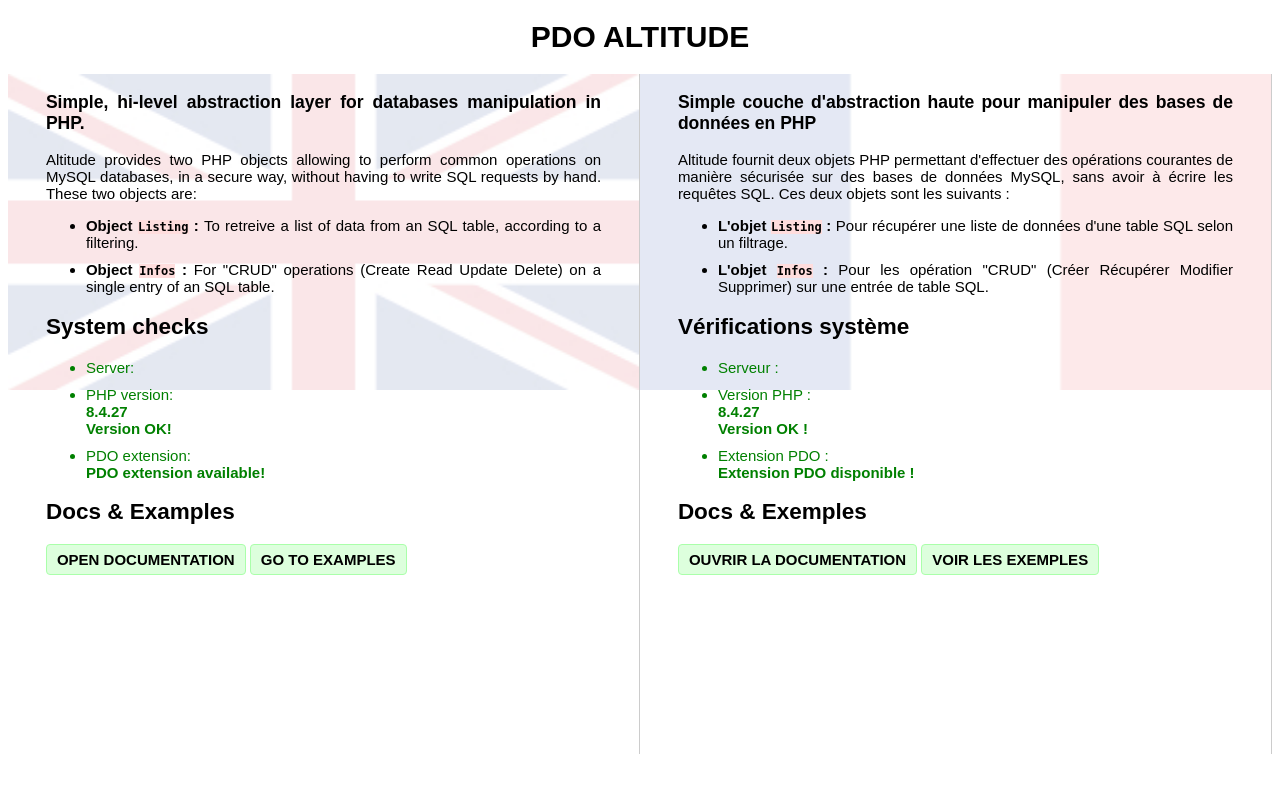
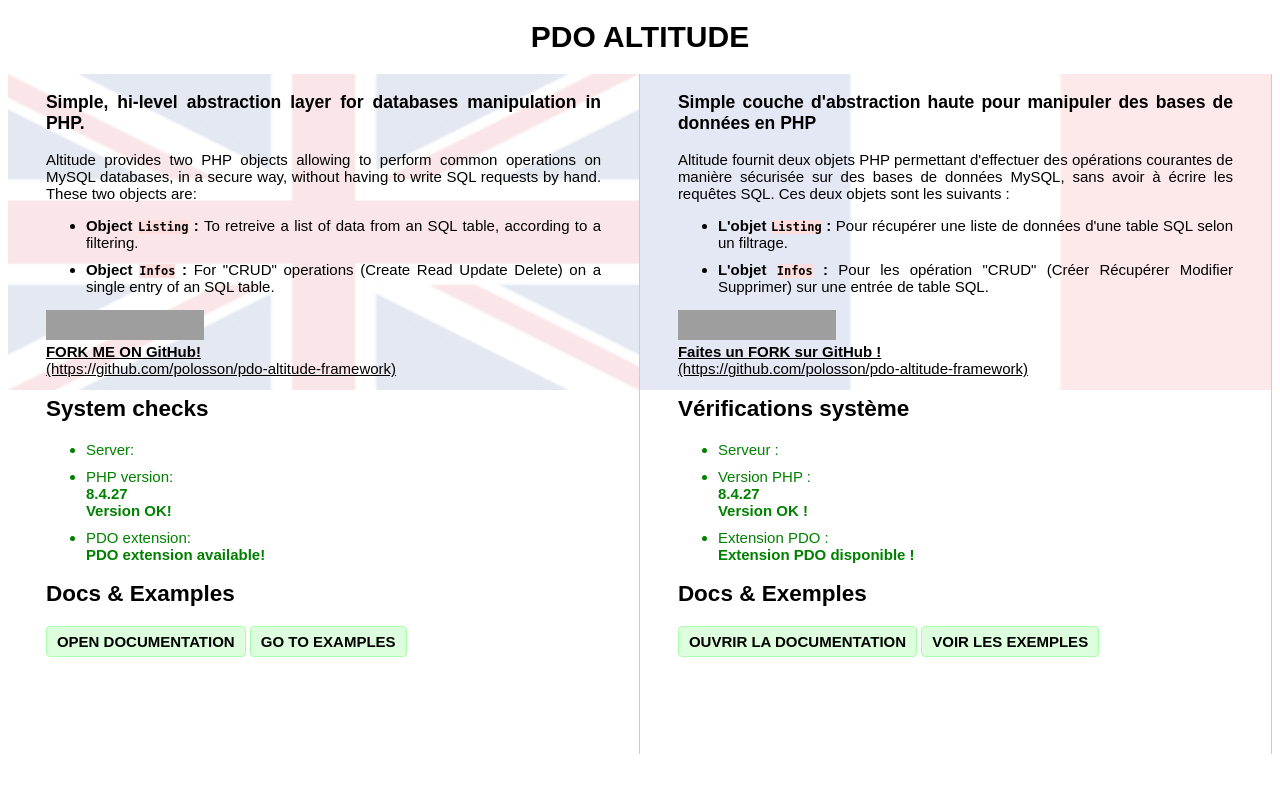
Before and after one commit to polosson/pdo-altitude-framework, a PHP site: page / in a window 1280 px wide. Run offline with PHP 8.4, Linux system fonts and the light colour scheme; data that the repository does not hold is empty; grey boxes are pictures that could not be loaded.

Commit message:
Added github repo link on index

```diff
--- a/index.php
+++ b/index.php
@@ -47,6 +47,11 @@ $pdocheck = (extension_loaded('pdo'));
 					<b>Object <code>Infos</code> :</b> For "CRUD" operations (Create Read Update Delete) on a single entry of an SQL table.
 				</li>
 			</ul>
+			<p>
+				<iframe src="https://ghbtns.com/github-btn.html?user=polosson&repo=pdo-altitude-framework&type=fork&count=true&size=large" frameborder="0" scrolling="0" width="158px" height="30px"></iframe>
+				<br />
+				<a href="https://github.com/polosson/pdo-altitude-framework"><b>FORK ME ON GitHub!</b><br />(https://github.com/polosson/pdo-altitude-framework)</a>
+			</p>
 		</article>
 		<article>
 			<h2>System checks</h2>
@@ -91,6 +96,11 @@ $pdocheck = (extension_loaded('pdo'));
 					<b>L'objet <code>Infos</code> :</b> Pour les opération "CRUD" (Créer Récupérer Modifier Supprimer) sur une entrée de table SQL.
 				</li>
 			</ul>
+			<p>
+				<iframe src="https://ghbtns.com/github-btn.html?user=polosson&repo=pdo-altitude-framework&type=fork&count=true&size=large" frameborder="0" scrolling="0" width="158px" height="30px"></iframe>
+				<br />
+				<a href="https://github.com/polosson/pdo-altitude-framework"><b>Faites un FORK sur GitHub !</b><br />(https://github.com/polosson/pdo-altitude-framework)</a>
+			</p>
 		</article>
 		<article>
 			<h2>Vérifications système</h2>
```
